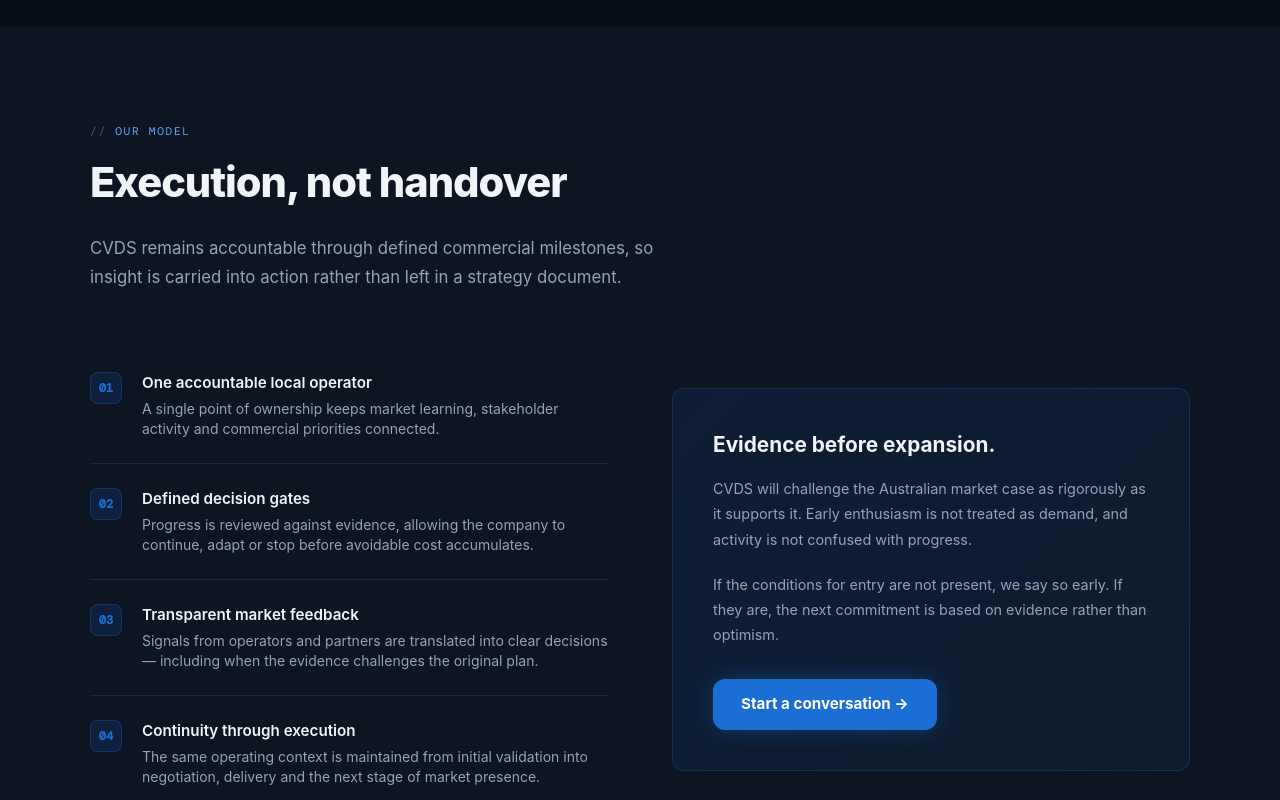
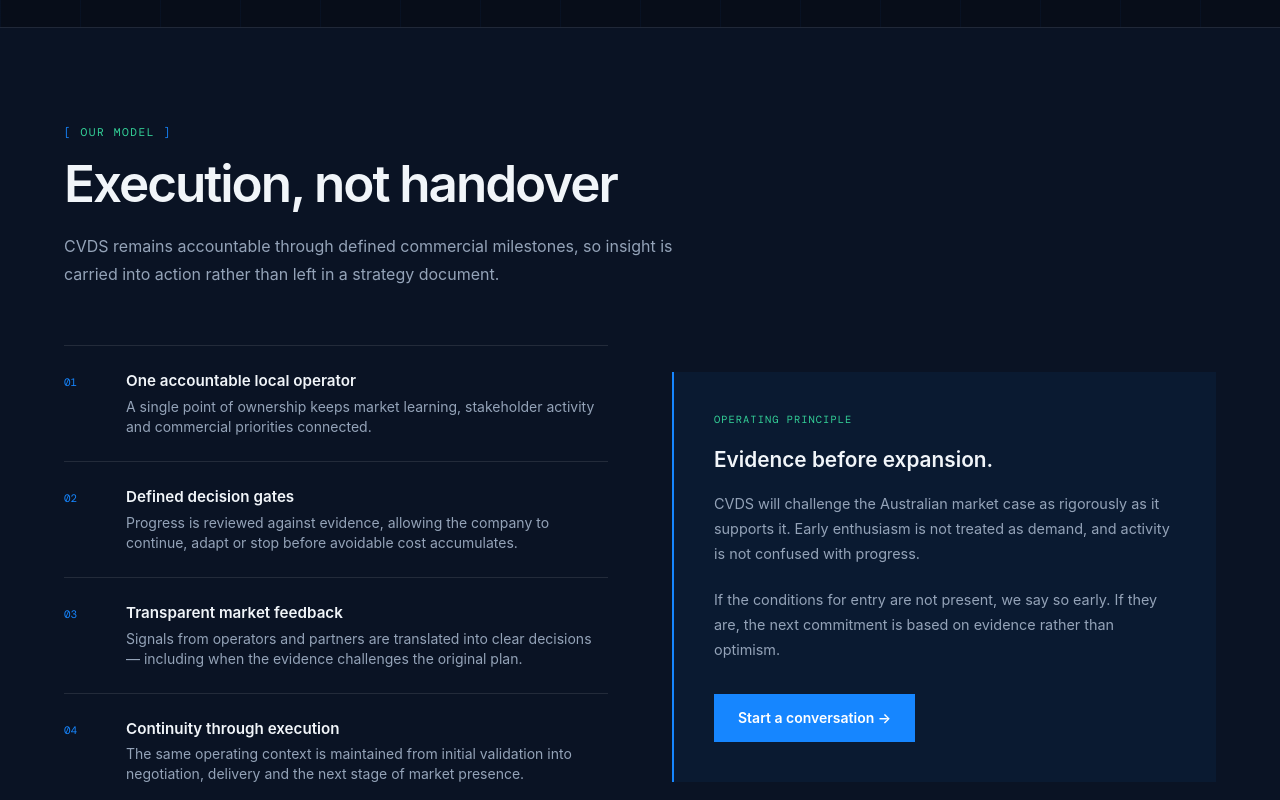
Before and after one commit to cecilepagneux-afk/camelvsunicorn, a React (Vite) app: page / in a window 1280 px wide. Shown: the part 5100-5900 px from the top of the page. Built offline with nearby package versions, Linux system fonts and the light colour scheme.

Commit message:
Apply Digital Precision design to src/components/Model.tsx

```diff
--- a/src/components/Model.tsx
+++ b/src/components/Model.tsx
@@ -9,18 +9,18 @@ const steps = [
 
 export default function Model() {
   return (
-    <section id="model" className="bg-[#0d1422] px-[5%] py-24">
-      <div className="max-w-[1100px] mx-auto">
-        <p className="font-mono text-[0.7rem] tracking-[0.15em] text-blue-400 uppercase mb-3 before:content-['//\00a0'] before:opacity-50">Our model</p>
-        <h2 className="text-[clamp(1.9rem,3.5vw,2.6rem)] font-extrabold tracking-tight mb-5">Execution, not handover</h2>
-        <p className="text-slate-400 text-[1.05rem] max-w-[580px] leading-[1.75] mb-14">
+    <section id="model" className="cvds-section bg-[#0a1324]">
+      <div className="max-w-[1200px] mx-auto">
+        <p className="cvds-kicker">Our model</p>
+        <h2 className="cvds-heading mb-5">Execution, not handover</h2>
+        <p className="cvds-intro max-w-[620px] mb-14">
           CVDS remains accountable through defined commercial milestones, so insight is carried into action rather than left in a strategy document.
         </p>
         <div className="grid md:grid-cols-2 gap-16 items-center">
           <div className="flex flex-col">
             {steps.map((s, i) => (
-              <div key={s.num} className={`flex gap-5 py-6 ${i < steps.length - 1 ? 'border-b border-white/[0.08]' : ''}`}>
-                <div className="w-8 h-8 flex-shrink-0 bg-[rgba(26,110,212,0.14)] border border-[rgba(26,110,212,0.3)] rounded-lg grid place-items-center text-xs font-bold text-[#1A6ED4] font-mono">{s.num}</div>
+              <div key={s.num} className={`grid grid-cols-[42px_1fr] gap-5 py-6 border-t border-white/[0.1] ${i === steps.length - 1 ? 'border-b' : ''}`}>
+                <div className="font-mono text-[0.68rem] text-[#1686ff] pt-1">{s.num}</div>
                 <div>
                   <h3 className="text-[0.95rem] font-semibold mb-1">{s.title}</h3>
                   <p className="text-sm text-slate-400">{s.desc}</p>
@@ -28,8 +28,9 @@ export default function Model() {
               </div>
             ))}
           </div>
-          <div className="bg-[linear-gradient(135deg,rgba(26,110,212,0.1),rgba(14,165,233,0.06))] border border-[rgba(26,110,212,0.25)] rounded-xl p-10">
-            <h3 className="text-[1.3rem] font-bold mb-4">Evidence before expansion.</h3>
+          <div className="bg-[#1686ff]/[0.06] border-l-2 border-[#1686ff] p-10">
+            <p className="font-mono text-[0.65rem] uppercase tracking-[0.1em] text-emerald-400 mb-4">Operating principle</p>
+            <h3 className="text-[1.3rem] font-semibold mb-4">Evidence before expansion.</h3>
             <p className="text-slate-400 text-[0.9rem] leading-[1.75] mb-5">
               CVDS will challenge the Australian market case as rigorously as it supports it. Early enthusiasm is not treated as demand, and activity is not confused with progress.
             </p>
@@ -37,7 +38,7 @@ export default function Model() {
               If the conditions for entry are not present, we say so early. If they are, the next commitment is based on evidence rather than optimism.
             </p>
             <a href={CALENDLY} target="_blank" rel="noopener noreferrer"
-              className="inline-block bg-[#1A6ED4] hover:bg-[#1558b0] text-white px-7 py-3.5 rounded-xl font-bold text-[0.95rem] no-underline transition-all shadow-[0_0_24px_rgba(26,110,212,0.35)] hover:-translate-y-px">
+              className="cvds-primary">
               Start a conversation →
             </a>
           </div>
```
